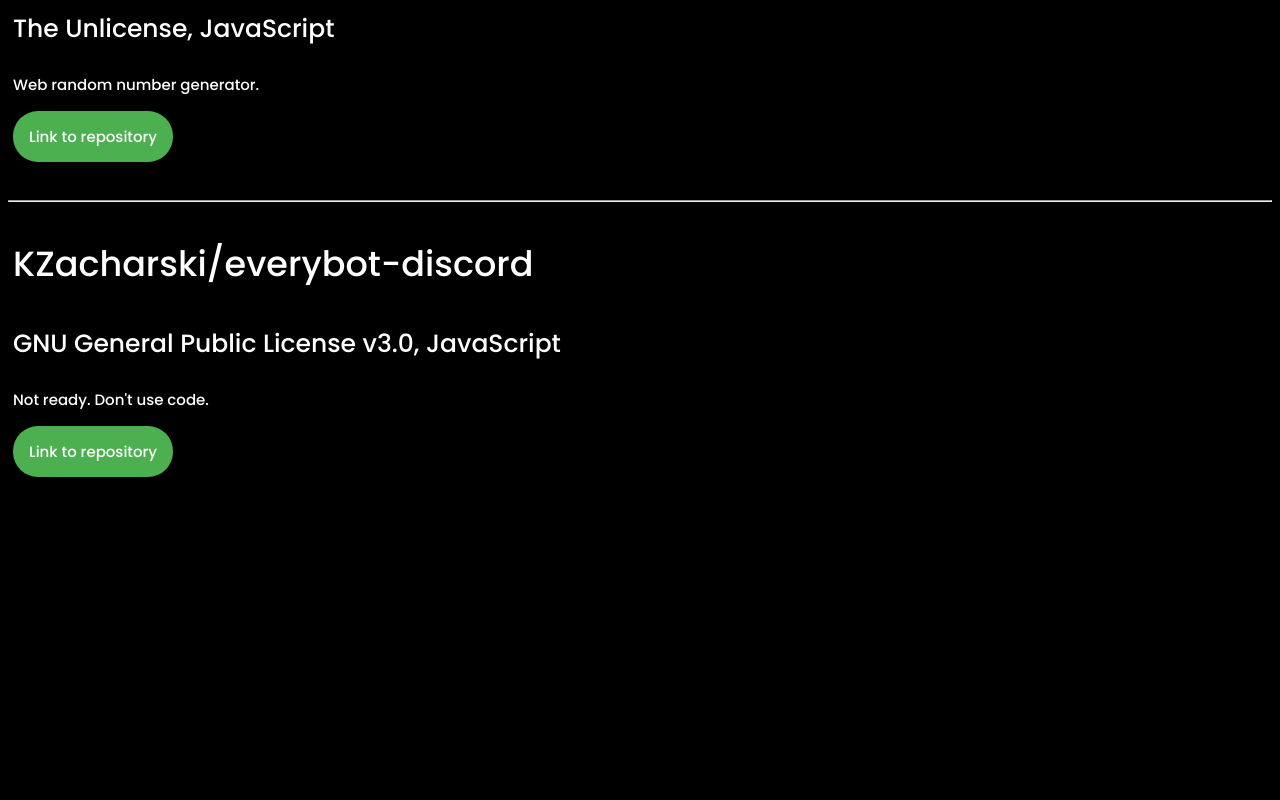
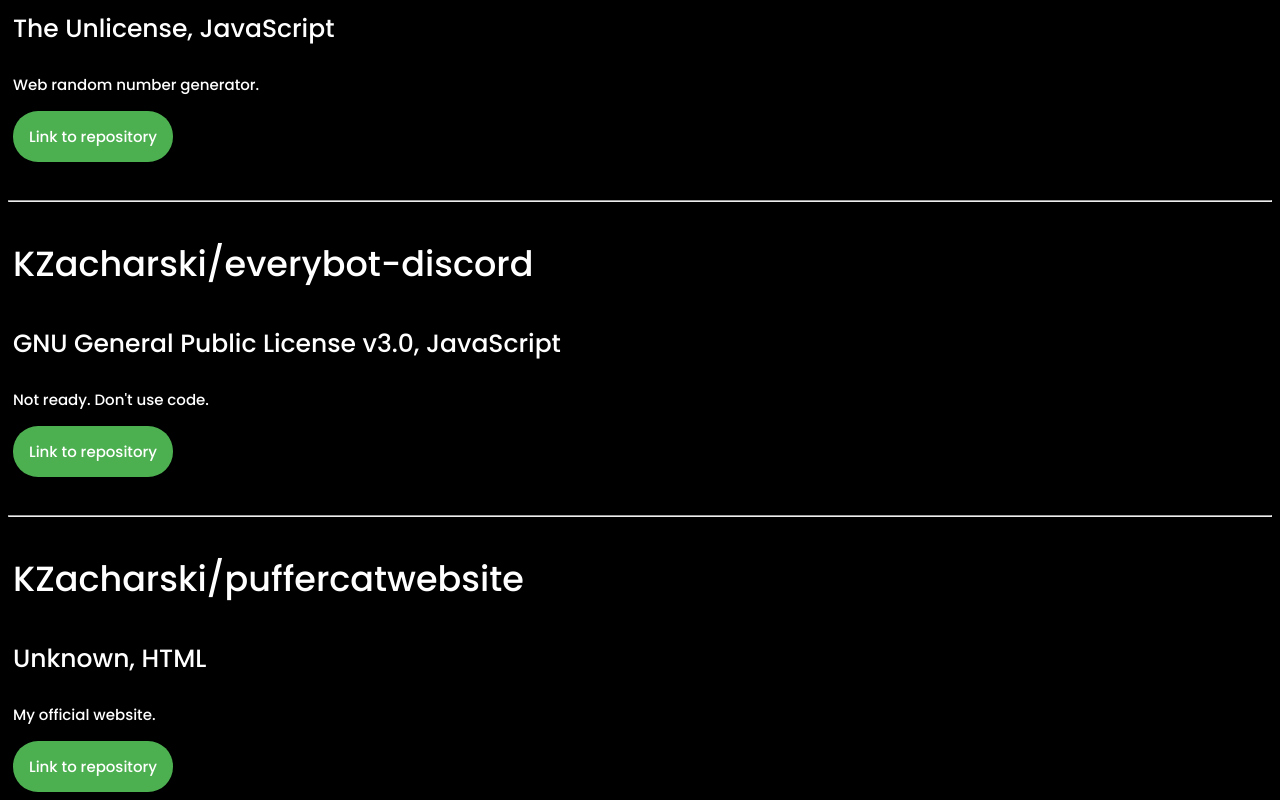
Before and after one commit to KZacharski/puffercat.xyz, a plain HTML site: page repos.html in a window 1280 px wide. Shown: the part 1016-1816 px from the top of the page. Before the commit the page ends 1501 px from the top, so only its background shows below. Drawn offline with Linux system fonts and the light colour scheme.

Commit message:
Added puffercatwebsite repository to repos.html

```diff
--- a/repos.html
+++ b/repos.html
@@ -43,6 +43,12 @@
             <p class="Text1home">GNU General Public License v3.0, JavaScript</p>
             <p class="Text2portfolio">Not ready. Don't use code.</p>
             <a class="Link1portfolio" href="https://github.com/KZacharski/everybot-discord">Link to repository</a>
+            <br>
+            <hr>
+            <p class="Header2portfolio">KZacharski/puffercatwebsite</p>
+            <p class="Text1home">Unknown, HTML</p>
+            <p class="Text2portfolio">My official website.</p>
+            <a class="Link1portfolio" href="https://github.com/KZacharski/puffercatwebsite">Link to repository</a>
         </main>
     </body>
 </html>
```
